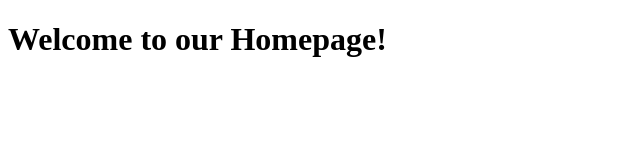
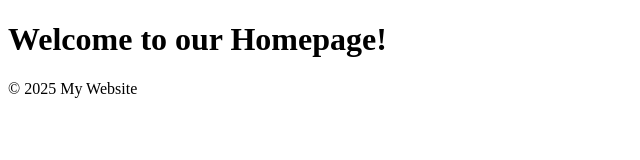
Before and after one commit to P4KW1NE/branching-workflow, a plain HTML site: page index.html in a window 1280 px wide. Shown: the whole page, without its empty margins (0-640 px from the left). Drawn offline with Linux system fonts and the light colour scheme.

Commit message:
add footer section

```diff
--- a/index.html
+++ b/index.html
@@ -5,5 +5,8 @@
 </head>
 <body>
   <h1>Welcome to our Homepage!</h1>
+ <footer>
+    <p>© 2025 My Website</p>
+  </footer>
 </body>
 </html>
```
